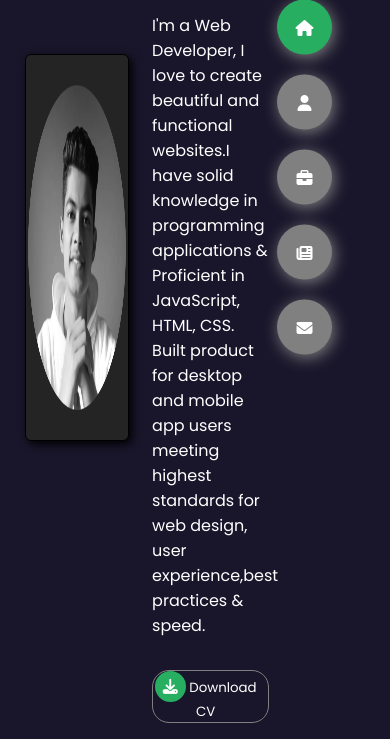
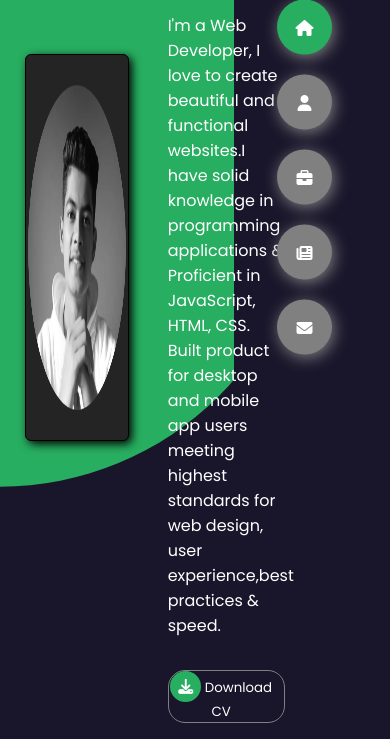
Before and after one commit to RajPakhurde/Portfolio-website, a plain HTML site: page index.html in a window 390 px wide. Shown: the part 245-984 px from the top of the page. Drawn offline with Linux system fonts and the light colour scheme.

Commit message:
Added responsivness to home page

```diff
--- a/index.html
+++ b/index.html
@@ -15,6 +15,7 @@
   <body class="main-content">
     <header class="section sec1 home active" id="home">
       <div class="allinfo">
+        <div class="shape"></div>
         <div class="photo">
           <img
             class="profilephoto"
@@ -38,9 +39,11 @@
             </p>
           </div>
           <div class="resume ndr">
-            <button class="down-btn">
-              <i class="download-btn fa-solid fa-download"></i> Download CV
-            </button>
+            <a href="profile photo.png" download="photo">
+              <button class="down-btn">
+                <i class="download-btn fa-solid fa-download"></i> Download CV
+              </button>
+            </a>
           </div>
         </div>
       </div>
--- a/style.css
+++ b/style.css
@@ -31,11 +31,16 @@
   cursor: pointer;
   box-shadow: 2px 3px 16px gray;
 }
+.control:hover {
+  background-color: rgb(160, 160, 160);
+}
 .active-btn {
   background-color: #27ae60;
   transition: all 0.4s ease-in-out;
 }
-
+.active-btn:hover {
+  background-color: #27ae60;
+}
 /* <---------------------Section-------------------> */
 .section {
   width: 100%;
@@ -74,11 +79,19 @@
   }
 }
 /* <-----------------profile photo------------------ > */
+.shape {
+  width: 60%;
+  height: 100%;
+  background-color: #27ae60;
+  position: absolute;
+  top: 0;
+  left: 0;
+  z-index: -1;
+  clip-path: circle(50% at 0 50%);
+}
 .photo {
-  /* clip-path: circle(50% at 0 50%); */
-  /* background-color: #27ae60; */
   height: 100vh;
-  width: 39vw;
+  width: 43vw;
   display: flex;
   align-items: center;
 }
@@ -129,7 +142,7 @@
 .down-btn:hover {
   cursor: pointer;
   background-color: #27ae60;
-  transition: all 1s ease-in-out;
+  transition: all 0.6s ease-in-out;
 }
 .download-btn {
   color: white;
```
